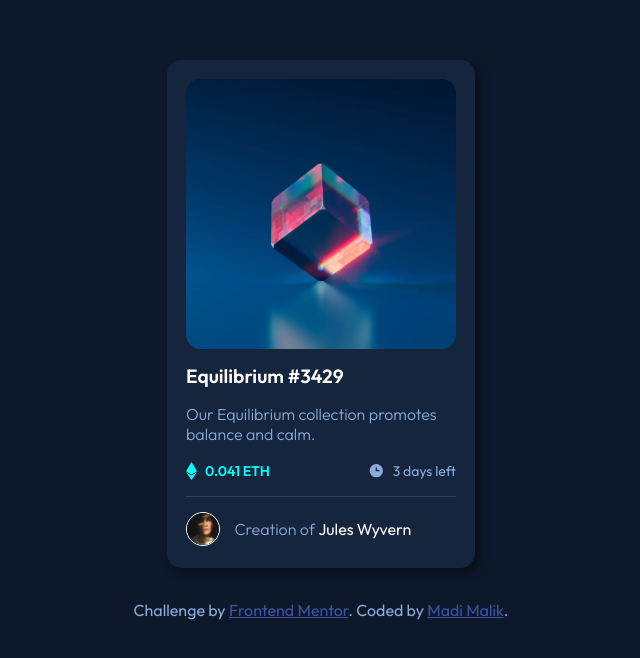
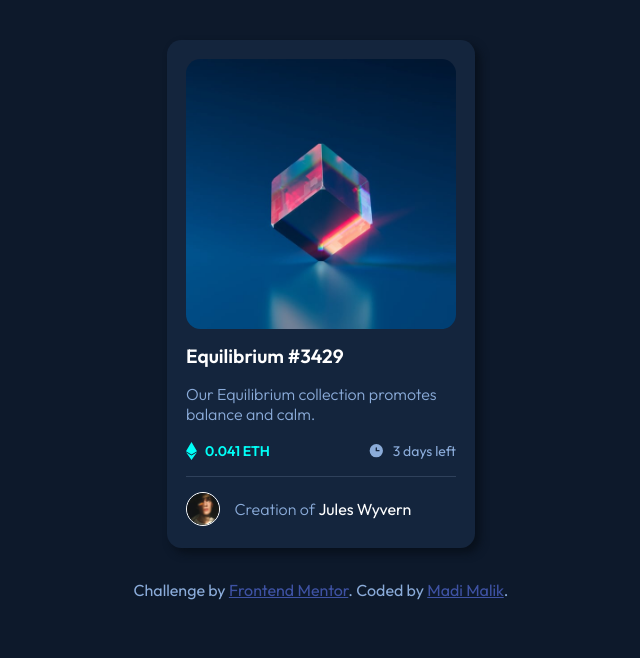
Before and after one commit to MadiMalik/nft-preview-card-component, a plain HTML site: page index.html in a window 1280 px wide. Shown: the whole page, without its empty margins (319-959 px from the left). Drawn offline with Linux system fonts and the light colour scheme.

Commit message:
added some styles

```diff
--- a/style.css
+++ b/style.css
@@ -16,14 +16,16 @@ body{
     font-size: 16px;
     background: var(--main-BG);
     color: var(--Soft-blue) ;
-    padding: 1.25rem;
+    display: flex;
+    flex-direction: column;
+    justify-content: center;
+    align-items: center;
 }
 
 .container{
     background-color: var(--card-BG);
     padding: 1.2rem;
     border-radius: 0.9rem;
-    margin-bottom: 3rem;
     box-shadow: 5px 5px 9px hsl(217, 54%, 7%);
 }
 
```
